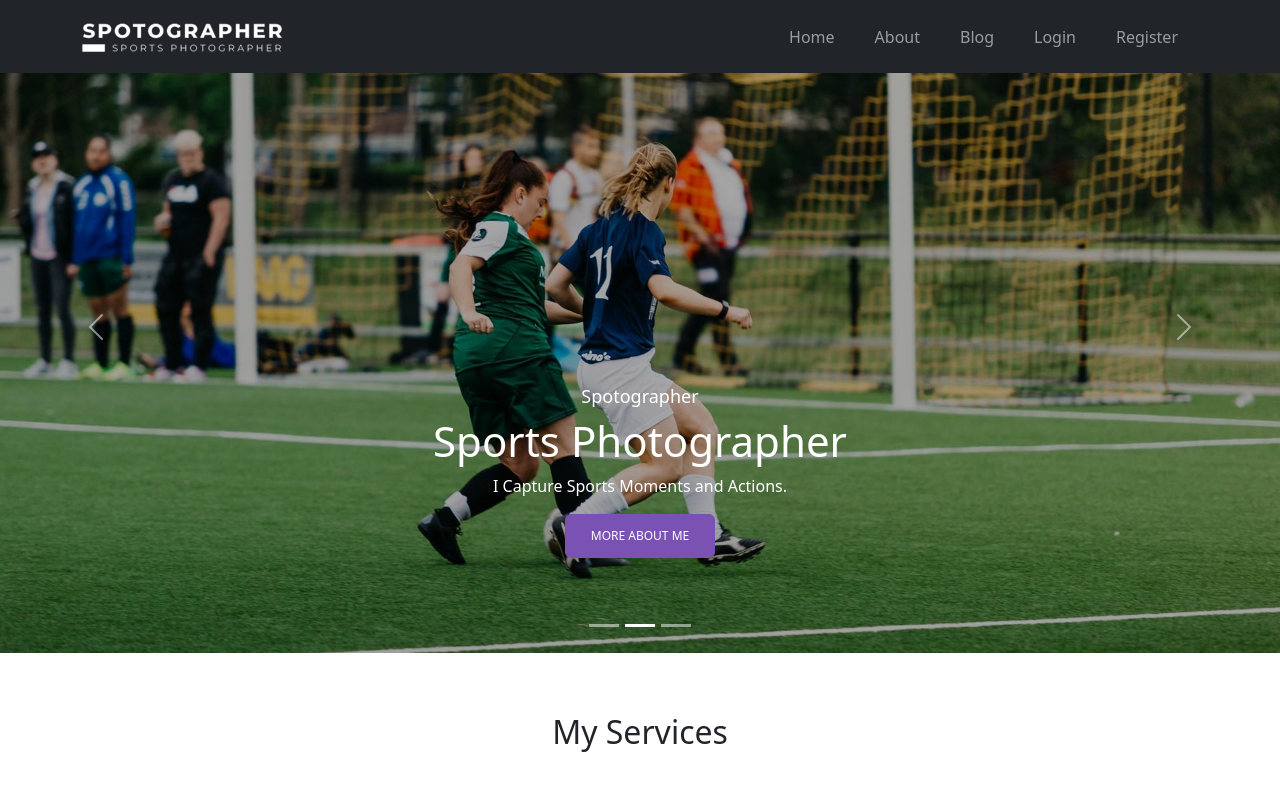
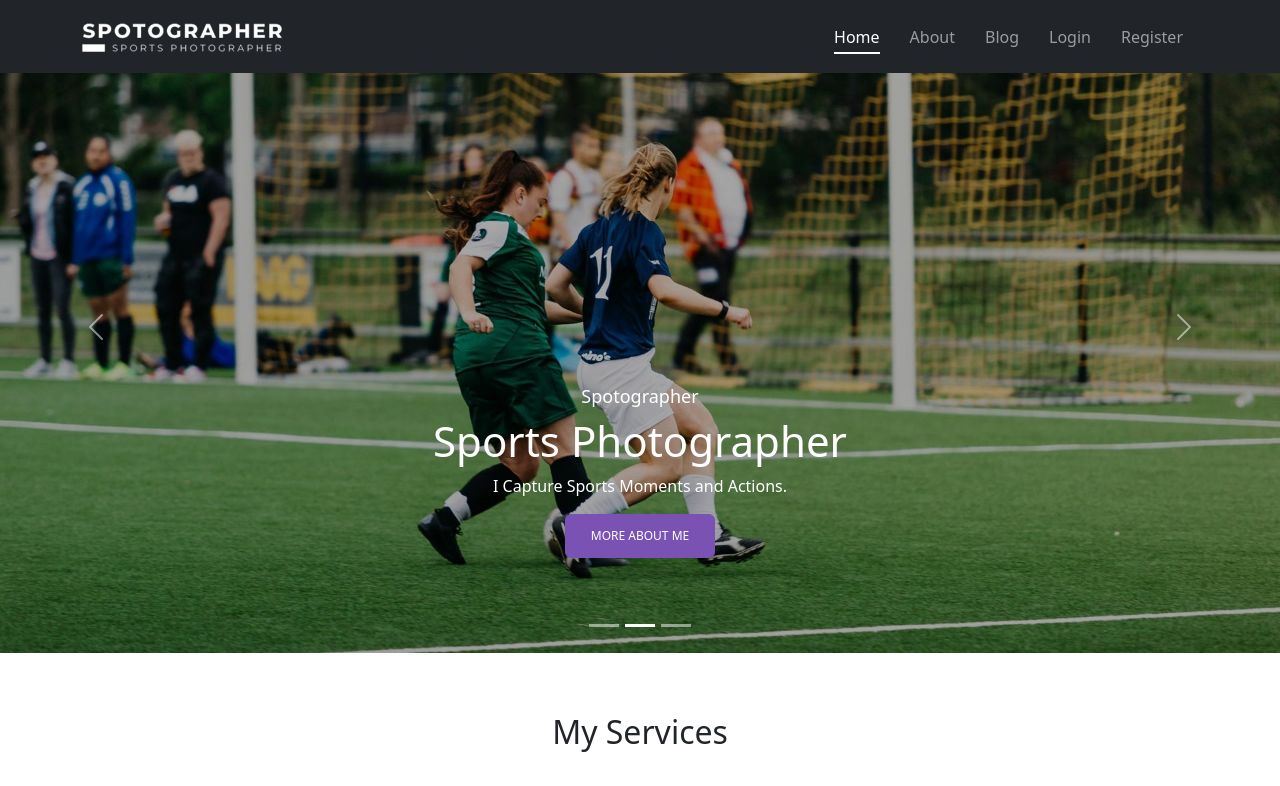
Before and after one commit to biswajit-adhikary/Sports-Photographer, a React (Create React App) app: page / in a window 1280 px wide. Shown: the top 786 px of the page. Built offline with nearby package versions, Linux system fonts and the light colour scheme; grey boxes are pictures that could not be loaded.

Commit message:
Active route added

```diff
--- a/src/Pages/Shared/Header/Header.css
+++ b/src/Pages/Shared/Header/Header.css
@@ -4,11 +4,31 @@ a.navbar-brand {
 }
 
 .navbar-nav a.nav-link {
-    padding: 0 20px !important;
+    padding: 5px 0 !important;
+    margin: 0 15px;
+}
+
+.navbar-nav a.active-link {
+    color: #ffffff !important;
+    position: relative;
+}
+
+.navbar-nav a.active-link::after {
+    position: absolute;
+    content: "";
+    height: 2px;
+    width: 100%;
+    background: #fff;
+    left: 0;
+    bottom: 0;
 }
 
 @media (max-width: 991px) {
     .navbar-nav a.nav-link {
-        padding: 5px 0px !important;
+        margin: 5px 0px !important;
+    }
+
+    .navbar-nav a.active-link::after {
+        display: none;
     }
 }
--- a/src/Pages/Shared/Header/Header.js
+++ b/src/Pages/Shared/Header/Header.js
@@ -1,7 +1,7 @@
 import React from 'react';
 import logo from '../../../images/logo.png';
 import { Container, Nav, Navbar } from 'react-bootstrap';
-import { Link } from 'react-router-dom';
+import { Link, NavLink } from 'react-router-dom';
 import './Header.css';
 
 const Header = () => {
@@ -15,11 +15,21 @@ const Header = () => {
                     <Navbar.Toggle aria-controls="basic-navbar-nav" />
                     <Navbar.Collapse id="basic-navbar-nav">
                         <Nav className="ms-auto">
-                            <Nav.Link as={Link} to="/">Home</Nav.Link>
-                            <Nav.Link as={Link} to="/about">About</Nav.Link>
-                            <Nav.Link as={Link} to="/blog">Blog</Nav.Link>
-                            <Nav.Link as={Link} to="/login">Login</Nav.Link>
-                            <Nav.Link as={Link} to="/register">Register</Nav.Link>
+                            <NavLink
+                                className={({ isActive }) => isActive ? "nav-link active-link" : "nav-link"} to="/">Home
+                            </NavLink>
+                            <NavLink
+                                className={({ isActive }) => isActive ? "nav-link active-link" : "nav-link"} to="/about">About
+                            </NavLink>
+                            <NavLink
+                                className={({ isActive }) => isActive ? "nav-link active-link" : "nav-link"} to="/blog">Blog
+                            </NavLink>
+                            <NavLink
+                                className={({ isActive }) => isActive ? "nav-link active-link" : "nav-link"} to="/login">Login
+                            </NavLink>
+                            <NavLink
+                                className={({ isActive }) => isActive ? "nav-link active-link" : "nav-link"} to="/register">Register
+                            </NavLink>
                         </Nav>
                     </Navbar.Collapse>
                 </Container>
```
